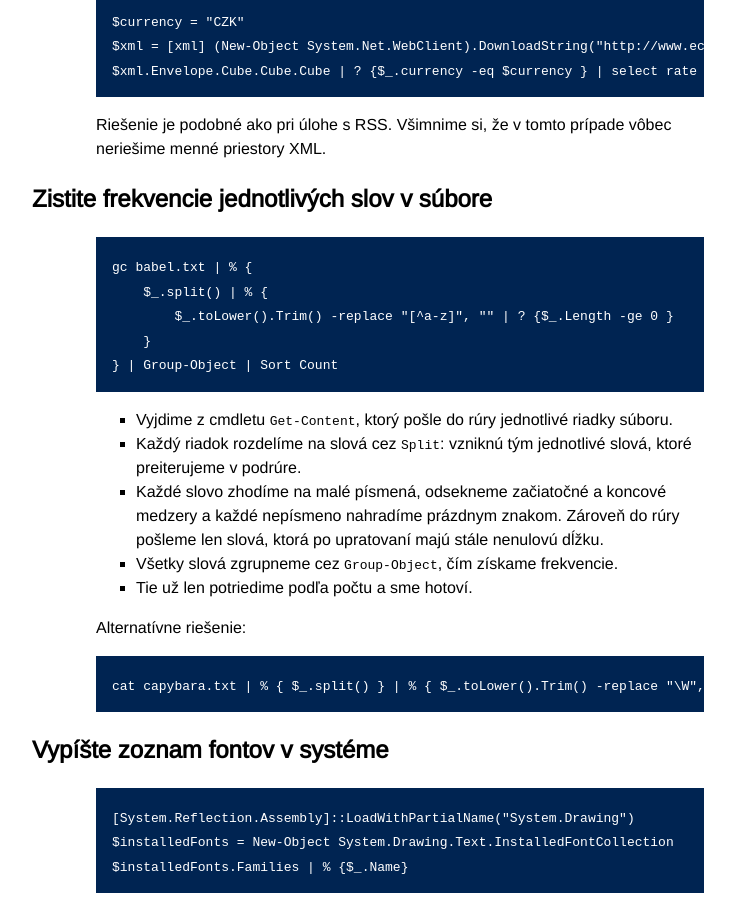
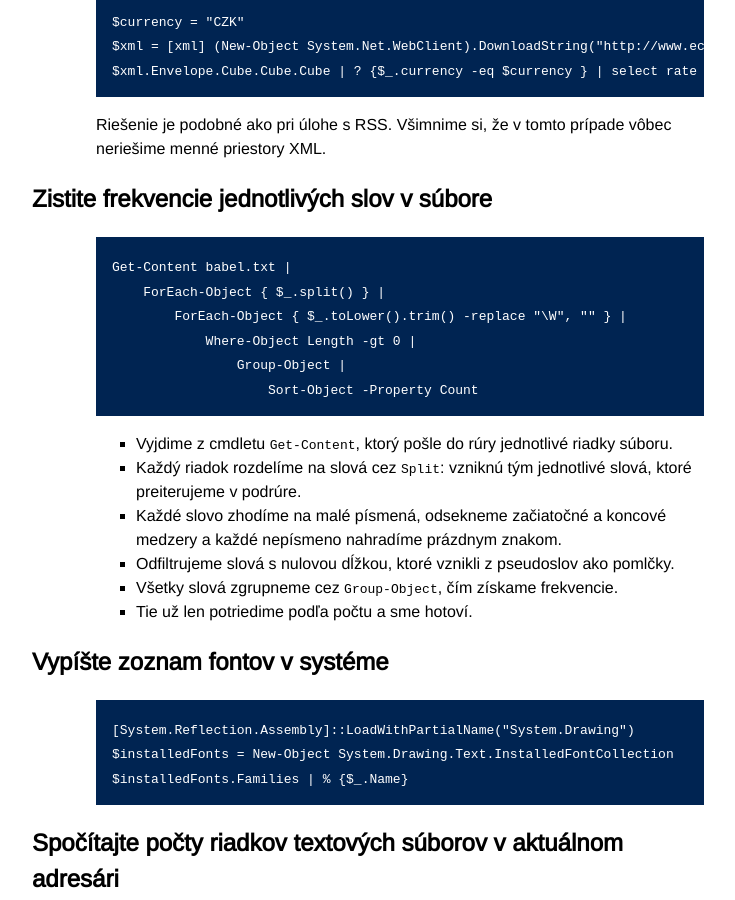
Before and after one commit to novotnyr/powershell-cvicebnica, a Jekyll site: the page built from zbytky.markdown, in a window 1280 px wide and 900 px high, scrolled down 707 px. Shown: the whole window, without its empty margins (272-1007 px from the left). Built offline with Jekyll 4.4.1, drawn with Linux system fonts in a browser that asks for light colours.

Commit message:
Prekopané frekvencie slov

```diff
--- a/zbytky.markdown
+++ b/zbytky.markdown
@@ -41,23 +41,19 @@ vôbec neriešime menné priestory XML.
 Zistite frekvencie jednotlivých slov v súbore
 ---------------------------------------------
 
-	gc babel.txt | % {
-	    $_.split() | % {
-	        $_.toLower().Trim() -replace "[^a-z]", "" | ? {$_.Length -ge 0 }
-	    }
-	} | Group-Object | Sort Count
-
+    Get-Content babel.txt |
+        ForEach-Object { $_.split() } |
+            ForEach-Object { $_.toLower().trim() -replace "\W", "" } |
+                Where-Object Length -gt 0 |
+                    Group-Object |
+                        Sort-Object -Property Count
 
 *	Vyjdime z cmdletu `Get-Content`, ktorý pošle do rúry jednotlivé riadky súboru.
 *	Každý riadok rozdelíme na slová cez `Split`: vzniknú tým jednotlivé slová, ktoré preiterujeme v podrúre.
-*	Každé slovo zhodíme na malé písmená, odsekneme začiatočné a koncové medzery a každé nepísmeno nahradíme prázdnym znakom. Zároveň do rúry pošleme len slová, ktorá po upratovaní majú stále nenulovú dĺžku.
+*	Každé slovo zhodíme na malé písmená, odsekneme začiatočné a koncové medzery a každé nepísmeno nahradíme prázdnym znakom.
+*	Odfiltrujeme slová s nulovou dĺžkou, ktoré vznikli z pseudoslov ako pomlčky.
 *	Všetky slová zgrupneme cez `Group-Object`, čím získame frekvencie.
 *	Tie už len potriedime podľa počtu a sme hotoví.
-
-
-Alternatívne riešenie:
-
-	cat capybara.txt | % { $_.split() } | % { $_.toLower().Trim() -replace "\W", "" } | ? Length -gt 0 | group | select name, count | sort-object count -desc
 
 Vypíšte zoznam fontov v systéme
 -------------------------------
```
